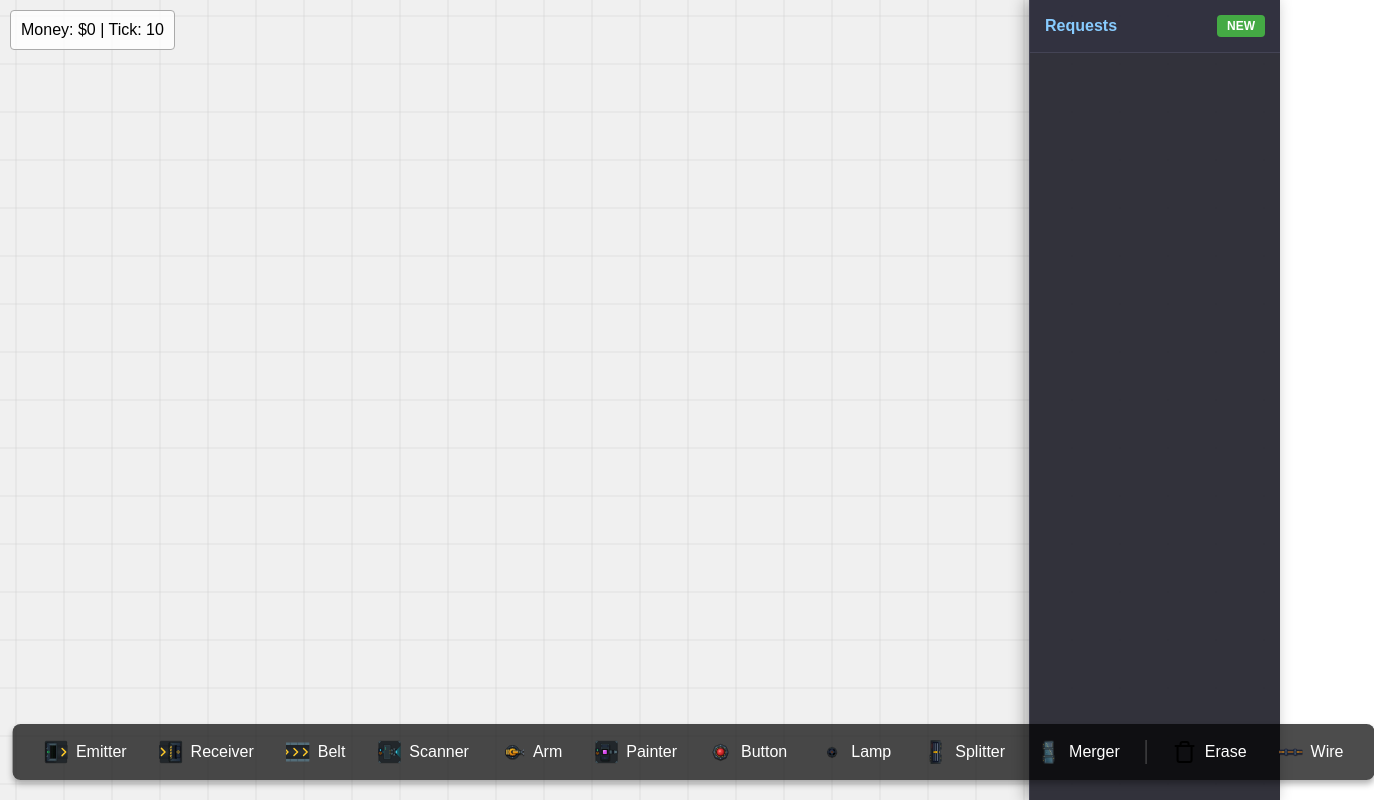
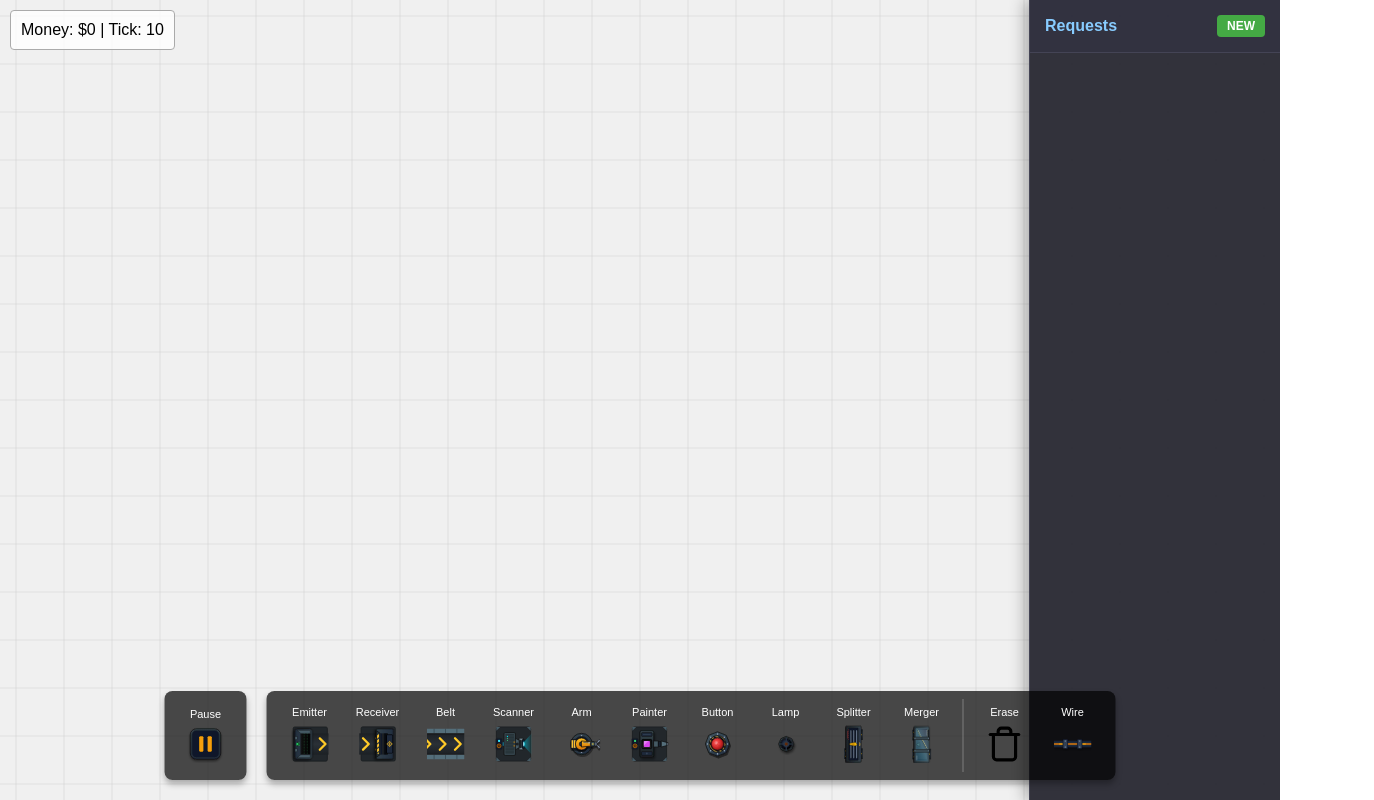
Before and after one commit to lpenguin/prototype-reverse-factorio, a website built with Vite: page index.html in a window 1280 px wide. Shown: the whole page, 1374 px wide, since content can reach past the window. Built offline with nearby package versions, Linux system fonts and the light colour scheme.

Commit message:
feat: enhance toolbar with tool item creation and add pause/play button functionality

```diff
--- a/index.html
+++ b/index.html
@@ -11,10 +11,13 @@
       #hud { position: absolute; top: 10px; left: 10px; padding: 10px; background: rgba(255, 255, 255, 0.8); border: 1px solid #aaa; border-radius: 4px; pointer-events: none; z-index: 100; }
       #menu-container { position: absolute; bottom: 20px; left: 50%; transform: translateX(-50%); display: flex; gap: 20px; z-index: 100; }
       #pause-menu { display: flex; background: rgba(0, 0, 0, 0.7); padding: 10px; border-radius: 8px; box-shadow: 0 4px 6px rgba(0,0,0,0.3); }
-      #toolbar { display: flex; gap: 10px; background: rgba(0, 0, 0, 0.7); padding: 10px 20px; border-radius: 8px; box-shadow: 0 4px 6px rgba(0,0,0,0.3); }
-      .tool { color: white; cursor: pointer; padding: 5px 10px; border: 1px solid transparent; border-radius: 4px; user-select: none; }
-      .tool.selected { border-color: white; background: rgba(255,255,255,0.2); }
-      .separator { width: 1px; height: 24px; background: rgba(255, 255, 255, 0.3); margin: 0 5px; align-self: center; }
+      #toolbar { display: flex; gap: 6px; align-items: stretch; background: rgba(0, 0, 0, 0.7); padding: 8px 12px; border-radius: 8px; box-shadow: 0 4px 6px rgba(0,0,0,0.3); }
+      .tool { color: white; cursor: pointer; padding: 6px 4px; border: 1px solid transparent; border-radius: 6px; user-select: none; display: flex; flex-direction: column; align-items: center; justify-content: flex-start; gap: 4px; width: 62px; min-height: 62px; text-align: center; font-size: 11px; transition: background 0.15s, border-color 0.15s; box-sizing: border-box; }
+      .tool:hover { background: rgba(255,255,255,0.12); border-color: rgba(255,255,255,0.3); }
+      .tool.selected { border-color: #fbbf24; background: rgba(251,191,36,0.22); color: #fde68a; }
+      .tool-name { line-height: 1.2; }
+      .tool-icon { flex: 1; display: flex; align-items: center; justify-content: center; }
+      .separator { width: 1px; background: rgba(255, 255, 255, 0.3); margin: 0 4px; align-self: stretch; }
 
       #request-popup {
         position: absolute;
@@ -342,7 +345,10 @@
     </div>
     <div id="menu-container">
       <div id="pause-menu">
-        <div class="tool" id="pause-btn">Pause</div>
+        <div class="tool" id="pause-btn">
+          <span class="tool-name" id="pause-btn-label">Pause</span>
+          <div class="tool-icon"><img id="pause-btn-icon" src="/icons/pause-button.svg" width="38" height="38" style="pointer-events:none" /></div>
+        </div>
       </div>
       <div id="toolbar">
         <div class="tool" data-type="emitter">Emitter</div>
--- a/src/main.ts
+++ b/src/main.ts
@@ -38,39 +38,45 @@ function init() {
   // Initialize toolbar
   const toolbar = document.querySelector<HTMLDivElement>('#toolbar')!;
   toolbar.innerHTML = '';
-  registry.getAllBuildings().forEach(def => {
+
+  function createToolItem(id: string, iconSrc: string, name: string): HTMLDivElement {
     const tool = document.createElement('div');
     tool.className = 'tool';
-    tool.dataset.type = def.id;
+    tool.dataset.type = id;
+
+    const label = document.createElement('span');
+    label.className = 'tool-name';
+    label.textContent = name;
+    label.style.pointerEvents = 'none';
+
+    const iconWrapper = document.createElement('div');
+    iconWrapper.className = 'tool-icon';
+    iconWrapper.style.pointerEvents = 'none';
 
     const icon = document.createElement('img');
-    icon.src = def.iconPath;
-    icon.style.width = '24px';
-    icon.style.height = '24px';
+    icon.src = iconSrc;
+    icon.style.width = '38px';
+    icon.style.height = '38px';
     icon.style.pointerEvents = 'none';
 
-    const label = document.createElement('span');
-    label.textContent = def.name;
-    label.style.marginLeft = '8px';
-    label.style.pointerEvents = 'none';
+    iconWrapper.appendChild(icon);
+    tool.appendChild(label);
+    tool.appendChild(iconWrapper);
 
-    tool.style.display = 'flex';
-    tool.style.alignItems = 'center';
+    return tool;
+  }
 
-    tool.appendChild(icon);
-    tool.appendChild(label);
-
+  registry.getAllBuildings().forEach(def => {
+    const tool = createToolItem(def.id, def.iconPath, def.name);
     tool.addEventListener('click', () => {
       const isSelected = tool.classList.contains('selected');
       document.querySelectorAll('.tool').forEach(t => t.classList.remove('selected'));
-
       if (isSelected) {
         viewState.selectedBuildingId = null;
       } else {
         tool.classList.add('selected');
         viewState.selectedBuildingId = def.id;
       }
-      console.log('Selected tool:', viewState.selectedBuildingId);
     });
     toolbar.appendChild(tool);
   });
@@ -81,79 +87,40 @@ function init() {
   toolbar.appendChild(sep);
 
   // Add erase tool
-  const eraseTool = document.createElement('div');
-  eraseTool.className = 'tool';
-  eraseTool.dataset.type = 'erase';
-  eraseTool.style.display = 'flex';
-  eraseTool.style.alignItems = 'center';
-
-  const eraseIcon = document.createElement('img');
-  eraseIcon.src = '/icons/erase.svg';
-  eraseIcon.style.width = '24px';
-  eraseIcon.style.height = '24px';
-  eraseIcon.style.pointerEvents = 'none';
-
-  const eraseLabel = document.createElement('span');
-  eraseLabel.textContent = 'Erase';
-  eraseLabel.style.marginLeft = '8px';
-  eraseLabel.style.pointerEvents = 'none';
-
-  eraseTool.appendChild(eraseIcon);
-  eraseTool.appendChild(eraseLabel);
-
+  const eraseTool = createToolItem('erase', '/icons/erase.svg', 'Erase');
   eraseTool.addEventListener('click', () => {
     const isSelected = eraseTool.classList.contains('selected');
     document.querySelectorAll('.tool').forEach(t => t.classList.remove('selected'));
-
     if (isSelected) {
       viewState.selectedBuildingId = null;
     } else {
       eraseTool.classList.add('selected');
       viewState.selectedBuildingId = 'erase';
     }
-    console.log('Selected tool:', viewState.selectedBuildingId);
   });
   toolbar.appendChild(eraseTool);
 
   // Add wire mode tool
-  const wireTool = document.createElement('div');
-  wireTool.className = 'tool';
-  wireTool.dataset.type = 'wire';
-  wireTool.style.display = 'flex';
-  wireTool.style.alignItems = 'center';
-
-  const wireIcon = document.createElement('img');
-  wireIcon.src = '/icons/wire.svg';
-  wireIcon.style.width = '24px';
-  wireIcon.style.height = '24px';
-  wireIcon.style.pointerEvents = 'none';
-
-  const wireLabel = document.createElement('span');
-  wireLabel.textContent = 'Wire';
-  wireLabel.style.marginLeft = '8px';
-  wireLabel.style.pointerEvents = 'none';
-
-  wireTool.appendChild(wireIcon);
-  wireTool.appendChild(wireLabel);
-
+  const wireTool = createToolItem('wire', '/icons/wire.svg', 'Wire');
   wireTool.addEventListener('click', () => {
     const isSelected = wireTool.classList.contains('selected');
     document.querySelectorAll('.tool').forEach(t => t.classList.remove('selected'));
-
     if (isSelected) {
       viewState.selectedBuildingId = null;
     } else {
       wireTool.classList.add('selected');
       viewState.selectedBuildingId = 'wire';
     }
-    console.log('Selected tool:', viewState.selectedBuildingId);
   });
   toolbar.appendChild(wireTool);
 
   const pauseBtn = document.querySelector<HTMLDivElement>('#pause-btn')!;
+  const pauseBtnLabel = document.querySelector<HTMLSpanElement>('#pause-btn-label')!;
+  const pauseBtnIcon = document.querySelector<HTMLImageElement>('#pause-btn-icon')!;
   pauseBtn.addEventListener('click', () => {
     world.isPaused = !world.isPaused;
-    pauseBtn.textContent = world.isPaused ? 'Resume' : 'Pause';
+    pauseBtnLabel.textContent = world.isPaused ? 'Resume' : 'Pause';
+    pauseBtnIcon.src = world.isPaused ? '/icons/play-button.svg' : '/icons/pause-button.svg';
     pauseBtn.classList.toggle('selected', world.isPaused);
   });
 
```
Also changed, not shown: public/icons/pause-button.svg (added), public/icons/play-button.svg (added).
